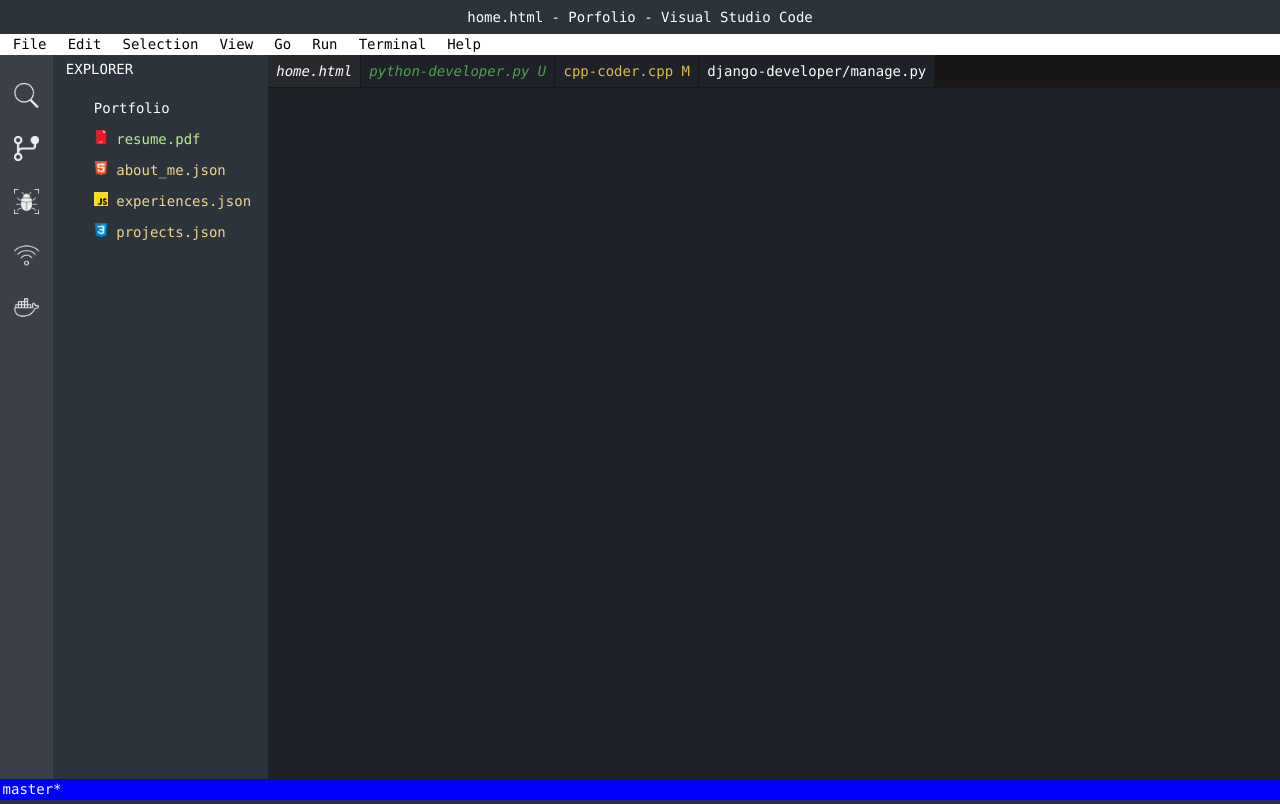
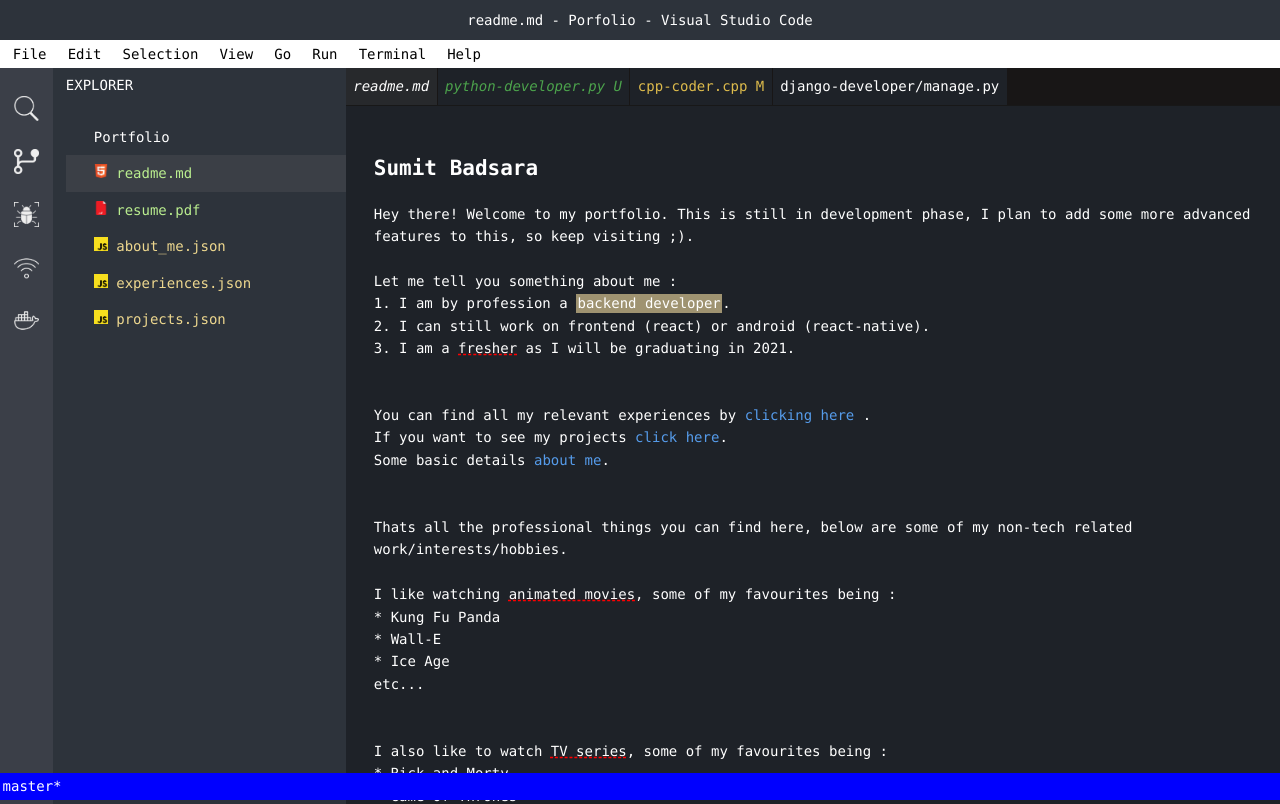
Before and after one commit to BadduCoder/Portfolio, a plain HTML site: page index.html in a window 1280 px wide. Drawn offline with Linux system fonts and the light colour scheme.

Commit message:
Add readme

```diff
--- a/data/about.js
+++ b/data/about.js
@@ -3,4 +3,8 @@
     "College" : "NIT Raipur",
     "Graduation Year" : 2021,
     "CGPA" : 8.34,
+    "Email" : "sumit7engineer@gmail.com",
+    "Github" : "https://github.com/BadduCoder/",
+    "Linkedin" : "https://www.linkedin.com/in/sumit-badsara/",
+    "StackOverflow" : "https://stackoverflow.com/users/6172857/sumit-badsara"
 }
--- a/data/projects.js
+++ b/data/projects.js
@@ -1,4 +1,4 @@
-const projects = [
+const project_data = [
     {
         "Project Title" : "CoviSafe-India",
         "Project Type" : "Individual Contibution",
--- /dev/null
+++ b/data/readme.js
@@ -0,0 +1,51 @@
+const readme_data = `
+<div class="readme-content-wrapper">
+
+<h2>Sumit Badsara</h2>
+
+Hey there! Welcome to my portfolio.
+This is still in development phase, I plan to add some more advanced features to this, so keep visiting ;).
+<br><br>
+
+Let me tell you something about me :
+<br>
+1. I am by profession a <span class="highlight">backend developer</span>.<br>
+2. I can still work on frontend (react) or android (react-native).<br>
+3. I am a <span class="underline">fresher</span> as I will be graduating in 2021.
+
+<br><br><br>
+You can find all my relevant experiences by <a class="intext-button" onclick="navigate('experience', experience_data)"> clicking here </a>.
+<br>
+If you want to see my projects <a class="intext-button" onclick="navigate('project', project_data)">click here</a>.
+<br>
+Some basic details <a class="intext-button" onclick="navigate('about', about_data)">about me</a>.
+
+<br><br><br>
+Thats all the professional things you can find here, below are some of my non-tech related work/interests/hobbies.
+
+<br><br>
+
+I like watching <span class="underline">animated movies</span>, some of my favourites being :<br>
+* Kung Fu Panda <br>
+* Wall-E<br>
+* Ice Age<br>
+etc...<br>
+
+<br><br>
+
+I also like to watch <span class="underline">TV series</span>, some of my favourites being : <br>
+* Rick and Morty <br>
+* Game Of Thrones<br>
+* Silicon Valley<br>
+* Breaking Bad<br>
+etc...<br>
+
+<br><br>
+
+I also like gaming, anyone wants to invite me for a multiplayer match ping me ;).<br>
+Other than that, I can hop on for a casual <span class="highlight">basketball</span> match.
+
+
+
+</div>
+`;
--- a/index.html
+++ b/index.html
@@ -3,13 +3,14 @@
         <title>Welcome to my Portfolio</title>
         <link rel="stylesheet" href="./styles/style.css"/>
         <link rel="stylesheet" href="./styles/experience.css"/>
+        <link rel="stylesheet" href="./styles/readme.css"/>
         <link rel="stylesheet" href="./styles/formatting.css"/>
         <link rel="icon" href="assets/icon.png"/>
     </head>
 <body>
     <div class="webpage-wrapper">
         <div class="header">
-            <span id="window-file">home.html</span> - Porfolio - Visual Studio Code
+            <span id="window-file">readme.md</span> - Porfolio - Visual Studio Code
         </div>
         <div class="menu-bar">
             <span class="menu-bar-item">File</span>
@@ -39,6 +40,12 @@
                     <span class="sidebar-menu-item">
                         <i class="normal"></i>Portfolio
                     </span>
+                    <span id="readme" class="sidebar-menu-item active-sidebar-menu-item">
+                        <a onclick="navigate('readme', readme_data)" class="sidebar-button pdf-file">
+                            <img src="assets/html.png" width=14 />
+                            readme.md
+                        </a>
+                    </span>
                     <span id="resume" class="sidebar-menu-item">
                         <a href="/assets/documents/SumitBadsara-Resume.pdf" class="sidebar-button pdf-file">
                             <img src="assets/pdf.png" width=14 />
@@ -47,7 +54,7 @@
                     </span>
                     <span id="about" class="sidebar-menu-item">
                         <a onclick="navigate('about', about_data)" class="sidebar-button json-file">
-                            <img src="assets/html.png" width=14 />
+                            <img src="assets/js.png" width=14 />
                             about_me.json
                         </a>
                     </span>
@@ -58,8 +65,8 @@
                         </a>
                     </span>
                     <span id="project" class="sidebar-menu-item">
-                        <a onclick="navigate('project', projects)" class="sidebar-button json-file">
-                            <img src="assets/css.png" width=14 />
+                        <a onclick="navigate('project', project_data)" class="sidebar-button json-file">
+                            <img src="assets/js.png" width=14 />
                             projects.json
                         </a>
                     </span>
@@ -68,7 +75,7 @@
             </div>
             <div class="main-section">
                 <div class="tab-section">
-                    <span id="tab-file" class="active-tab">home.html</span>
+                    <span id="tab-file" class="active-tab">readme.md</span>
                     <span class="tab untracked"><i>python-developer.py U</i></span>
                     <span class="tab modified">cpp-coder.cpp M</span>
                     <span class="tab">django-developer/manage.py</span>
@@ -89,5 +96,9 @@
     <script type="text/javascript" src="data/experiences.js"></script>
     <script type="text/javascript" src="data/projects.js"></script>
     <script type="text/javascript" src="data/about.js"></script>
+    <script type="text/javascript" src="data/readme.js"></script>
+    <script>
+        window.onload = navigate('readme', readme_data);
+    </script>
 </body>
 </html>
--- a/scripts/script.js
+++ b/scripts/script.js
@@ -1,10 +1,12 @@
-function download_resume()
+function load_readme()
 {
+    document.getElementById("code-editor").innerHTML = `${readme_data}`;
 
 }
 
 function switchPage(page_id)
 {
+    document.getElementById("readme").classList.remove("active-sidebar-menu-item");
     document.getElementById("resume").classList.remove("active-sidebar-menu-item");
     document.getElementById("about").classList.remove("active-sidebar-menu-item");
     document.getElementById("experience").classList.remove("active-sidebar-menu-item");
@@ -12,22 +14,25 @@
 
     document.getElementById(page_id).classList.add("active-sidebar-menu-item")
 
-    if(page_id!="resume")
+    if(page_id!="readme")
     {
         document.getElementById("window-file").innerHTML = page_id+".json";
         document.getElementById("tab-file").innerHTML = page_id+".json";
     }
     else
     {
-        document.getElementById("window-file").innerHTML = page_id+".pdf";
-        document.getElementById("tab-file").innerHTML = page_id+".pdf";
+        document.getElementById("window-file").innerHTML = page_id+".md";
+        document.getElementById("tab-file").innerHTML = page_id+".md";
     }
 }
 
 function navigate(page_id, data)
 {
     switchPage(page_id);
-    populate_data(data);
+    if(page_id=="readme")
+        load_readme(data)
+    else
+        populate_data(data);
 }
 
 function populate_data(data)
--- a/styles/experience.css
+++ b/styles/experience.css
@@ -3,8 +3,29 @@
   border: none;
   overflow-y: scroll;
   height: 80vh;
-  width: 150vh;
+  width: 145vh;
   background-color: transparent;
   color: white;
   white-space: pre;
 }
+
+.intext-button {
+  text-decoration: none;
+  color: rgb(86, 156, 235);
+}
+
+.intext-button:hover {
+  text-decoration: none;
+  cursor: pointer;
+  color: rgb(86, 156, 235);
+}
+
+.intext-button:visited {
+  text-decoration: none;
+  color: rgb(86, 156, 235);
+}
+
+.intext-button:active {
+  text-decoration: none;
+  color: rgb(86, 156, 235);
+}
--- a/styles/formatting.css
+++ b/styles/formatting.css
@@ -41,3 +41,14 @@
 .modified {
   color: rgb(221, 187, 76);
 }
+
+.highlight {
+  background-color: rgba(238, 216, 157, 0.623);
+  padding: 0.1em;
+}
+
+.underline {
+  text-decoration: underline;
+  text-decoration-style: dashed;
+  text-decoration-color: red;
+}
--- /dev/null
+++ b/styles/readme.css
@@ -0,0 +1,6 @@
+.readme-content-wrapper {
+  padding: 2em;
+  line-height: 1.6;
+  overflow-y: scroll;
+  height: 80vh;
+}
--- a/styles/style.css
+++ b/styles/style.css
@@ -4,6 +4,7 @@
   font-family: monaco, COnsolas, "Lucida Console", monospace !important;
   font-size: 14px;
   margin: 0;
+  line-height: 1.6;
 }
 
 .webpage-wrapper {
@@ -53,7 +54,7 @@
 .sidebar {
   display: flex;
   flex-direction: column;
-  width: 20%;
+  min-width: 20em;
   padding-top: 0.5%;
   padding-left: 1%;
 }
```
Also changed, not shown: pages/home.html (deleted, +0 -3 lines).
